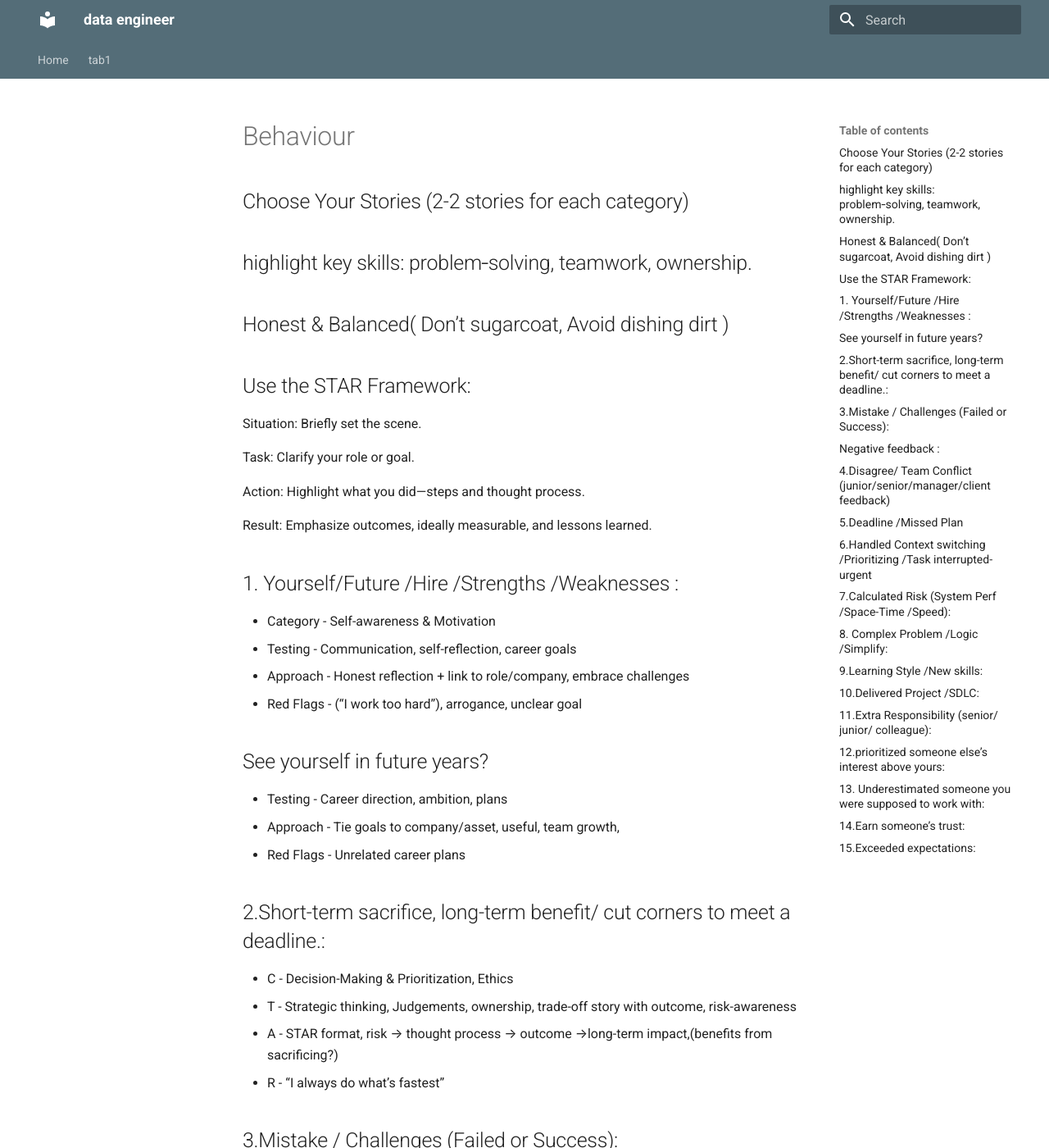
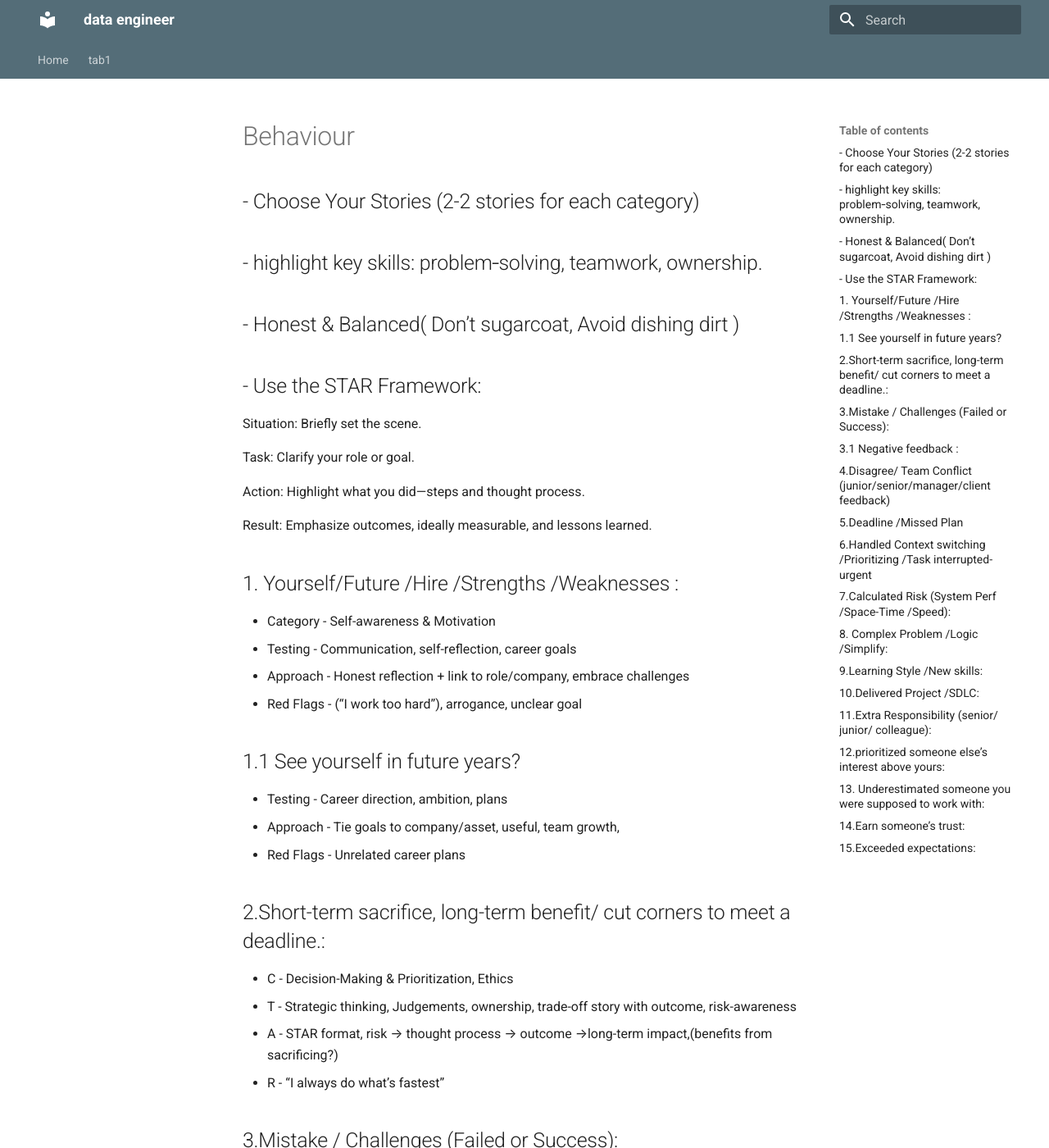
Before and after one commit to Manisha-sharda-Prasad/python-backend, an MkDocs documentation site: the page built from docs/Behaviour.md, in a window 1280 px wide and 1400 px high. Shown: the whole window at 82% size. Built offline with MkDocs 1.6.1 and Material for MkDocs 9.7.7, drawn with Linux system fonts in a browser that asks for light colours; some of the changed text lies outside the part shown.

Commit message:
behaviour

```diff
--- a/docs/Behaviour.md
+++ b/docs/Behaviour.md
@@ -1,7 +1,7 @@
-## Choose Your Stories (2-2 stories for each category)
-## highlight key skills: problem‑solving, teamwork, ownership.
-## Honest & Balanced( Don’t sugarcoat, Avoid dishing dirt )
-## Use the STAR Framework:
+## - Choose Your Stories (2-2 stories for each category)
+## - highlight key skills: problem‑solving, teamwork, ownership.
+## - Honest & Balanced( Don’t sugarcoat, Avoid dishing dirt )
+## - Use the STAR Framework:
 Situation: Briefly set the scene.
 
 Task: Clarify your role or goal.
@@ -16,7 +16,7 @@ Result: Emphasize outcomes, ideally measurable, and lessons learned.
 - Approach	- Honest reflection + link to role/company, embrace challenges
 - Red Flags - (“I work too hard”), arrogance, unclear goal
 
-## See yourself in future years?
+## 1.1 See yourself in future years?
 - Testing   - Career direction, ambition, plans
 - Approach  - Tie goals to company/asset, useful, team growth,
 - Red Flags - Unrelated career plans
@@ -33,7 +33,7 @@ Result: Emphasize outcomes, ideally measurable, and lessons learned.
 - A - Take ownership, explain fix & lesson learned , Use failure to highlight personal growth
 - R - Blaming others, being vague
 -
-## Negative feedback :
+## 3.1 Negative feedback :
 - Self-awareness, ability to accept and act on criticism
 - A real example → how you processed it → changes you made → result
 - Getting defensive, blaming the feedback-giver, ignoring the advice
```
